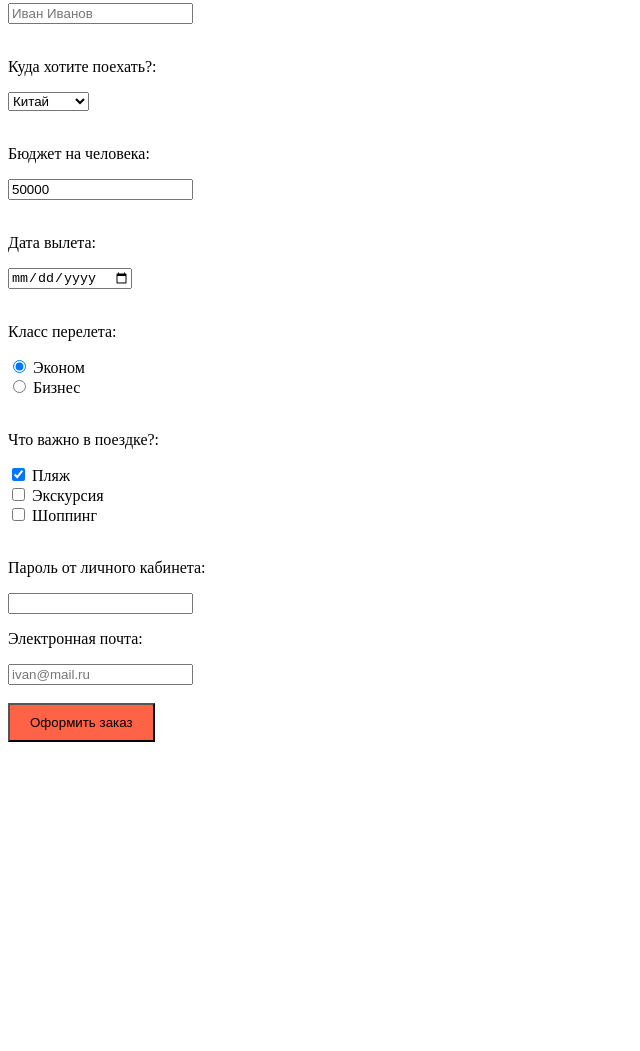
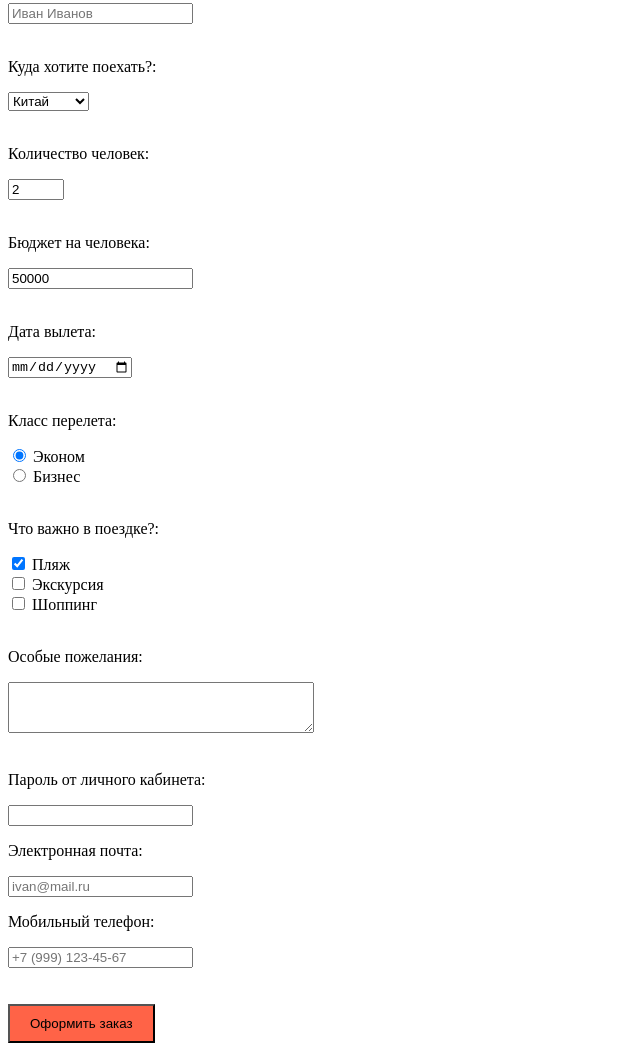
Before and after one commit to gldnntsh/projectHSE, a plain HTML site: page form.html in a window 1280 px wide. Shown: the part 111-1162 px from the top of the page, without its empty margins (0-640 px from the left). Before the commit the page ends 861 px from the top, so only its background shows below. Drawn offline with Linux system fonts and the light colour scheme.

Commit message:
Update form.html

```diff
--- a/form.html
+++ b/form.html
@@ -21,6 +21,9 @@
         <option value="Беларусь">Беларусь</option>
         </select><br><br>
 
+        <p>Количество человек:</p>
+        <input type="number" name="people_count" value="2" min="1" max="10"><br><br>
+
         <p>Бюджет на человека:</p>
         <input type="number" name="budget" value="50000" min="10000"><br><br>
 
@@ -36,11 +39,17 @@
         <input type="checkbox" name="preferences" value="Экскурсия"> Экскурсия<br>
         <input type="checkbox" name="preferences" value="Шоппинг"> Шоппинг<br><br>
 
+        <p>Особые пожелания:</p>
+        <textarea name="notes" rows="3" style="width: 300px;"></textarea><br><br>
+
         <p>Пароль от личного кабинета:</p>
         <input type="password" name="user_password" required><br>
 
         <p>Электронная почта:</p>
         <input type="email" name="email" placeholder="ivan@mail.ru" required><br>
+
+        <p>Мобильный телефон:</p>
+        <input type="tel" name="phone" placeholder="+7 (999) 123-45-67"><br><br>
 
         <input type="hidden" name="form_type" value="tour_selection"><br>
 
```
